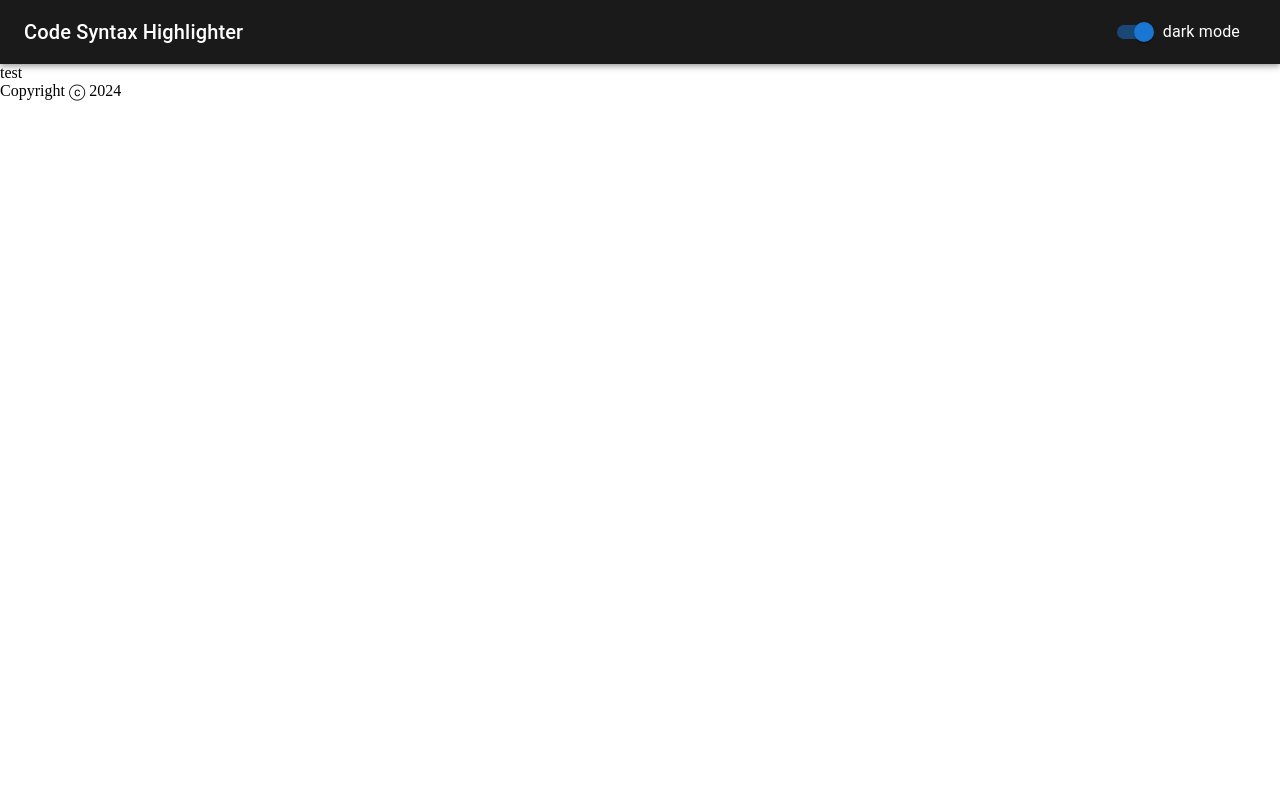
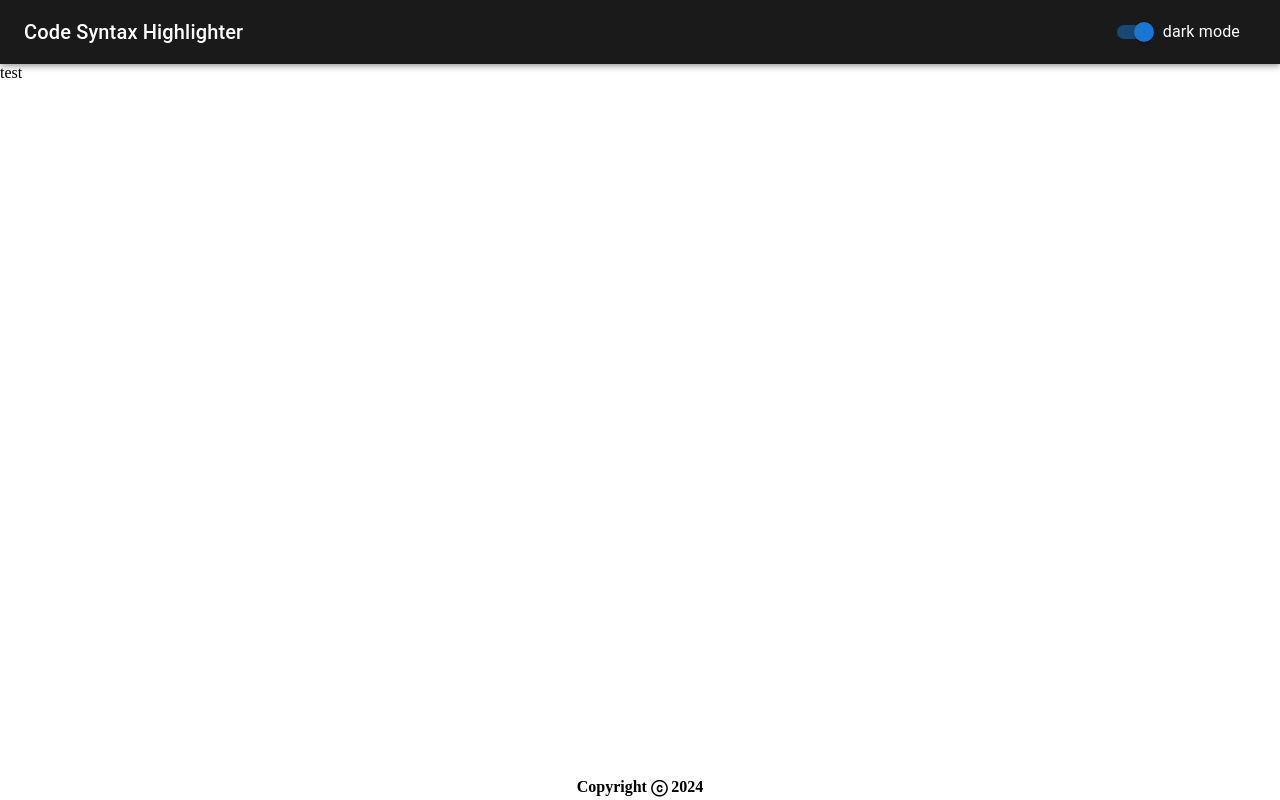
Before and after one commit to giovananog/syntax-highlighter-app, a React (Create React App) app: page / in a window 1280 px wide. Built offline with nearby package versions, Linux system fonts and the light colour scheme.

Commit message:
feat: footer style started

```diff
--- a/public/styles.css
+++ b/public/styles.css
@@ -3,3 +3,11 @@
   margin: 0;
   box-sizing: border-box;
 }
+
+footer {
+  position: absolute;
+  font-weight: 700;
+  bottom: .5%;
+  text-align: center;
+  width: 100%;
+}
```
